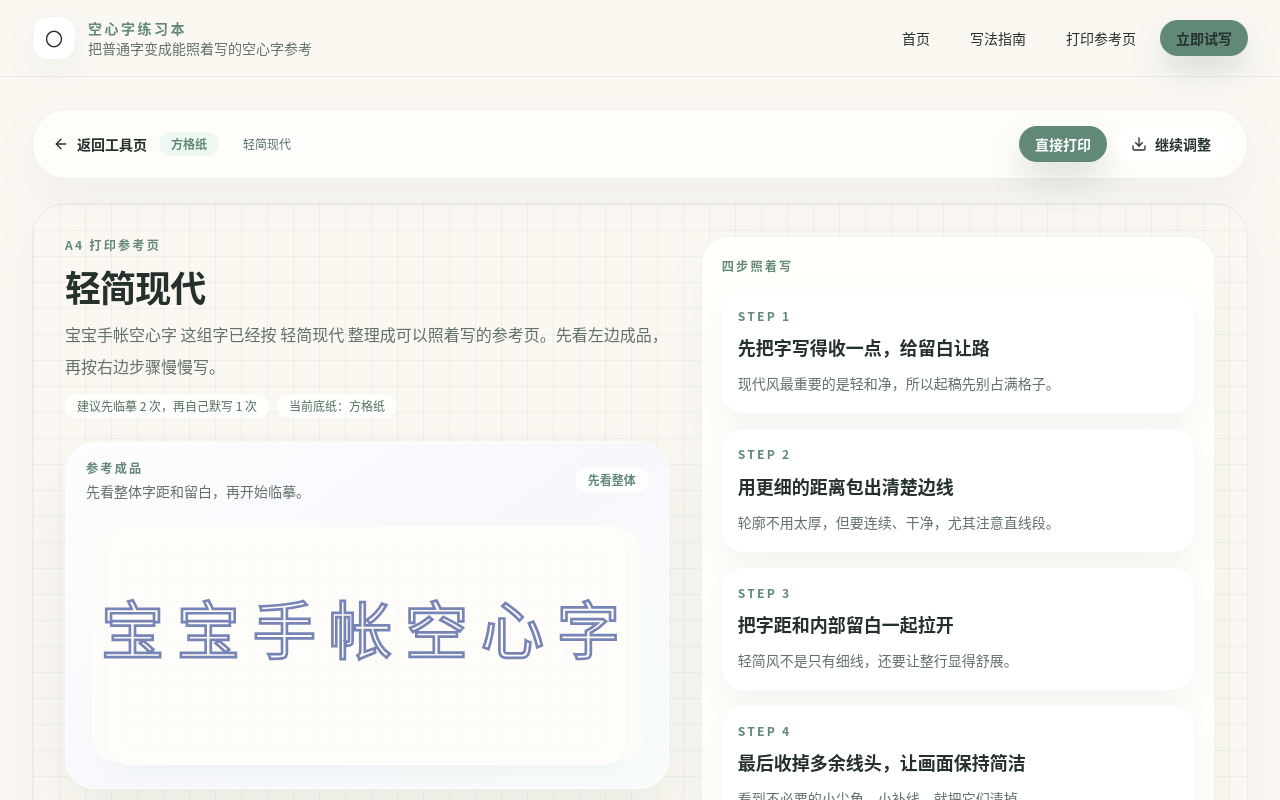
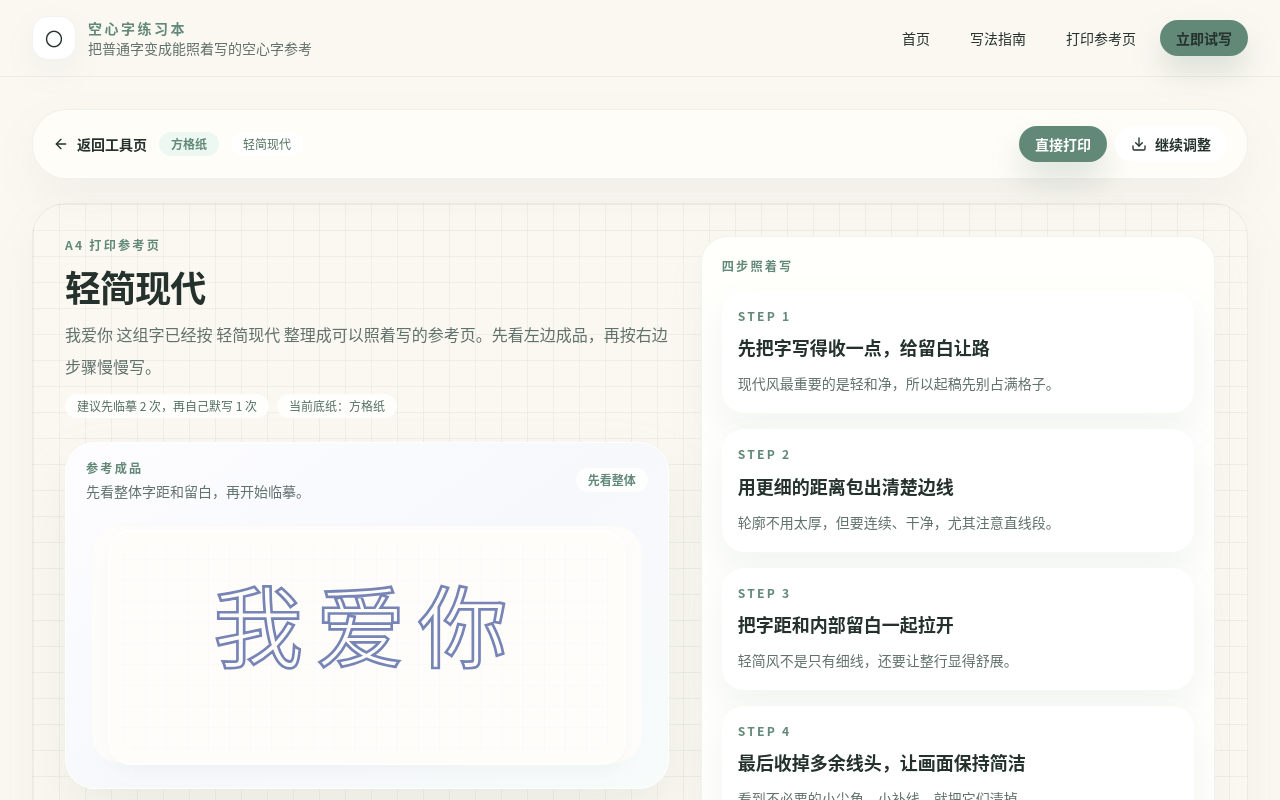
Before and after one commit to haowen8098-star/outline-practice-book, a Next.js app: page /print in a window 1280 px wide. Shown: the top 800 px of the page. Built offline with nearby package versions, Linux system fonts and the light colour scheme; no server answers.

Commit message:
Set default sample text to 我爱你

```diff
--- a/src/components/home/home-page.tsx
+++ b/src/components/home/home-page.tsx
@@ -24,7 +24,7 @@ const iconMap = {
   decor: FileText,
 };
 
-const HERO_SAMPLE_TEXT = "宝宝手帐空心字";
+const HERO_SAMPLE_TEXT = "我爱你";
 const HERO_STYLE_ID = "light-modern" as const;
 
 export function HomePageContent({ initialState }: { initialState: SearchState }) {
--- a/src/lib/outline.ts
+++ b/src/lib/outline.ts
@@ -1,6 +1,6 @@
 import type { OutlineStyleId, PracticePaperId, SearchState } from "@/types/site";
 
-export const DEFAULT_SAMPLE_TEXT = "宝宝手帐空心字";
+export const DEFAULT_SAMPLE_TEXT = "我爱你";
 export const SOFT_WARNING_LIMIT = 20;
 export const MAX_LINE_COUNT = 2;
 
```
